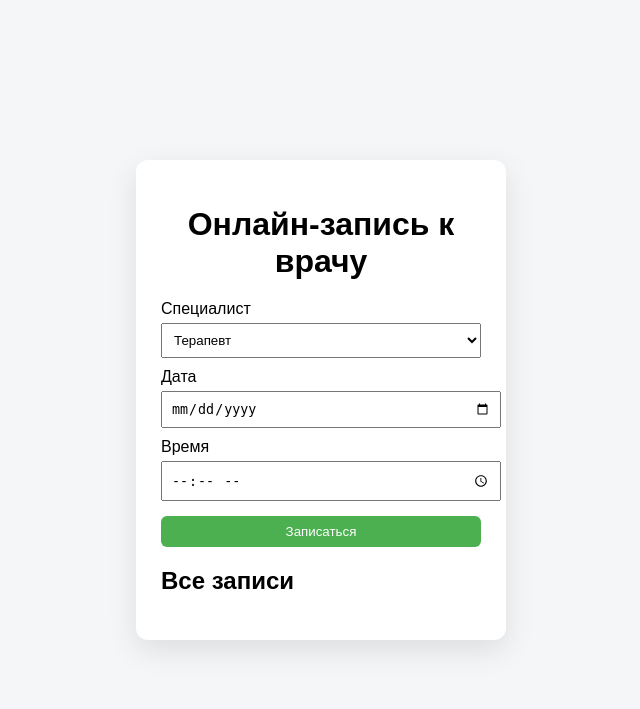
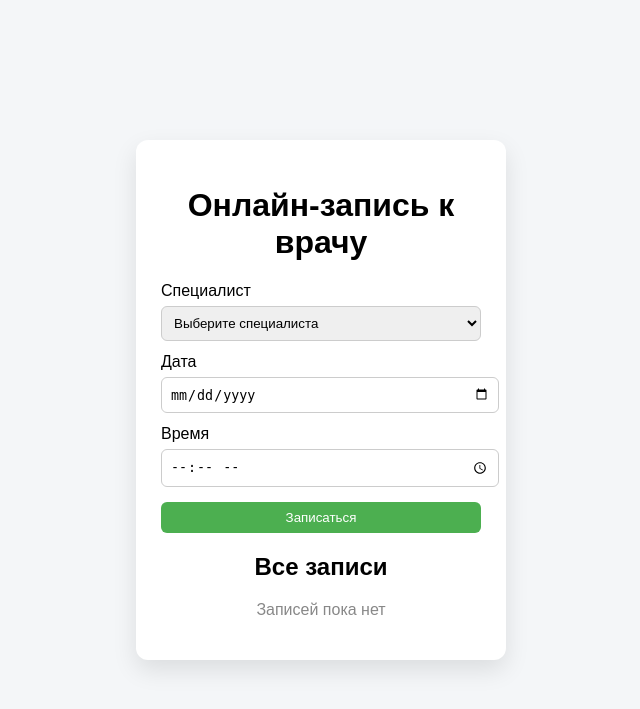
Before and after one commit to mawyy07/online-zapis, a Flask app: page / in a window 1280 px wide. Shown: the top 709 px of the page, without its empty margins (319-959 px from the left). Run offline with Flask 3, Linux system fonts and the light colour scheme; data that the repository does not hold is empty.

Commit message:
Add files via upload

```diff
--- a/static/style.css
+++ b/static/style.css
@@ -11,25 +11,26 @@ body {
 .container {
     background: white;
     padding: 25px;
+    width: 320px;
     border-radius: 12px;
-    width: 320px;
-    box-shadow: 0 10px 30px rgba(0,0,0,0.1);
+    box-shadow: 0 10px 25px rgba(0,0,0,0.1);
 }
 
-h1 {
+h1, h2 {
     text-align: center;
-    margin-bottom: 20px;
 }
 
 label {
     display: block;
-    margin-top: 10px;
+    margin-top: 12px;
 }
 
 input, select, button {
     width: 100%;
+    margin-top: 6px;
     padding: 8px;
-    margin-top: 5px;
+    border-radius: 6px;
+    border: 1px solid #ccc;
 }
 
 button {
@@ -37,10 +38,44 @@ button {
     background: #4CAF50;
     color: white;
     border: none;
-    border-radius: 6px;
     cursor: pointer;
 }
 
 button:hover {
-    background: #45a049;
+    background: #43a047;
 }
+
+#message {
+    text-align: center;
+    margin: 10px 0;
+    color: green;
+}
+
+.list {
+    margin-top: 10px;
+}
+
+.card {
+    display: flex;
+    justify-content: space-between;
+    align-items: center;
+    background: #f9f9f9;
+    padding: 10px;
+    margin-top: 8px;
+    border-radius: 8px;
+}
+
+.card button {
+    background: #e53935;
+    width: auto;
+    padding: 5px 10px;
+}
+
+.card button:hover {
+    background: #c62828;
+}
+
+.empty {
+    text-align: center;
+    color: #888;
+}
--- a/templates/index.html
+++ b/templates/index.html
@@ -12,7 +12,8 @@
 
     <form id="form">
         <label>Специалист</label>
-        <select id="doctor">
+        <select id="doctor" required>
+            <option value="">Выберите специалиста</option>
             <option>Терапевт</option>
             <option>Хирург</option>
             <option>Стоматолог</option>
@@ -27,65 +28,73 @@
         <button type="submit">Записаться</button>
     </form>
 
+    <p id="message"></p>
+
     <h2>Все записи</h2>
-    <ul id="list"></ul>
+    <div id="list" class="list"></div>
 </div>
 
 <script>
 const form = document.getElementById("form");
 const list = document.getElementById("list");
+const message = document.getElementById("message");
 
-// добавление записи
-form.addEventListener("submit", async function (e) {
+form.addEventListener("submit", async (e) => {
     e.preventDefault();
+
+    const doctor = doctorSelect.value;
+    const date = document.getElementById("date").value;
+    const time = document.getElementById("time").value;
 
     await fetch("/add", {
         method: "POST",
-        headers: {
-            "Content-Type": "application/json"
-        },
-        body: JSON.stringify({
-            doctor: document.getElementById("doctor").value,
-            date: document.getElementById("date").value,
-            time: document.getElementById("time").value
-        })
+        headers: {"Content-Type": "application/json"},
+        body: JSON.stringify({ doctor, date, time })
     });
 
+    message.textContent = "✅ Запись добавлена";
     form.reset();
     loadList();
 });
 
-// загрузка списка записей
+async function deleteRecord(index) {
+    await fetch("/delete", {
+        method: "POST",
+        headers: {"Content-Type": "application/json"},
+        body: JSON.stringify({ index })
+    });
+
+    message.textContent = "🗑 Запись удалена";
+    loadList();
+}
+
 async function loadList() {
     const res = await fetch("/list");
     const data = await res.json();
 
     list.innerHTML = "";
 
+    if (data.length === 0) {
+        list.innerHTML = "<p class='empty'>Записей пока нет</p>";
+        return;
+    }
+
     data.forEach((item, index) => {
-        const li = document.createElement("li");
-        li.innerHTML = `
-            ${item.doctor} — ${item.date} ${item.time}
-            <button onclick="deleteRecord(${index})">❌</button>
+        const card = document.createElement("div");
+        card.className = "card";
+
+        card.innerHTML = `
+            <div>
+                <strong>${item.doctor}</strong><br>
+                ${item.date} — ${item.time}
+            </div>
+            <button onclick="deleteRecord(${index})">✖</button>
         `;
-        list.appendChild(li);
+
+        list.appendChild(card);
     });
 }
 
-// удаление записи
-async function deleteRecord(index) {
-    await fetch("/delete", {
-        method: "POST",
-        headers: {
-            "Content-Type": "application/json"
-        },
-        body: JSON.stringify({ index: index })
-    });
-
-    loadList();
-}
-
-// загрузка при открытии страницы
 loadList();
 </script>
 
```
